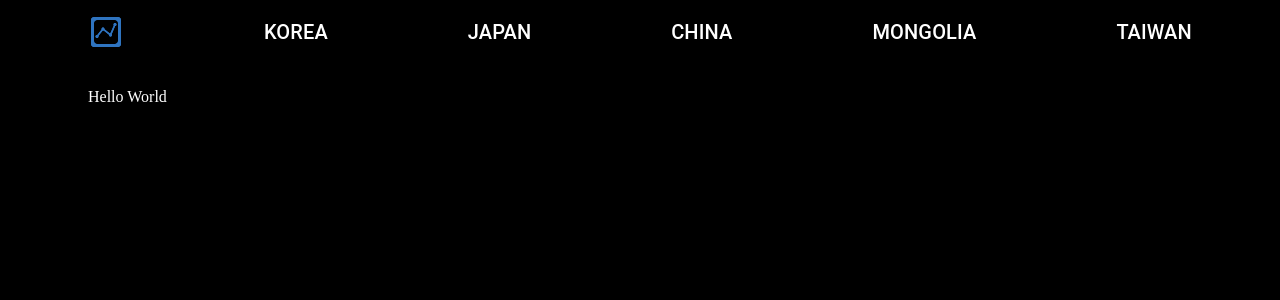
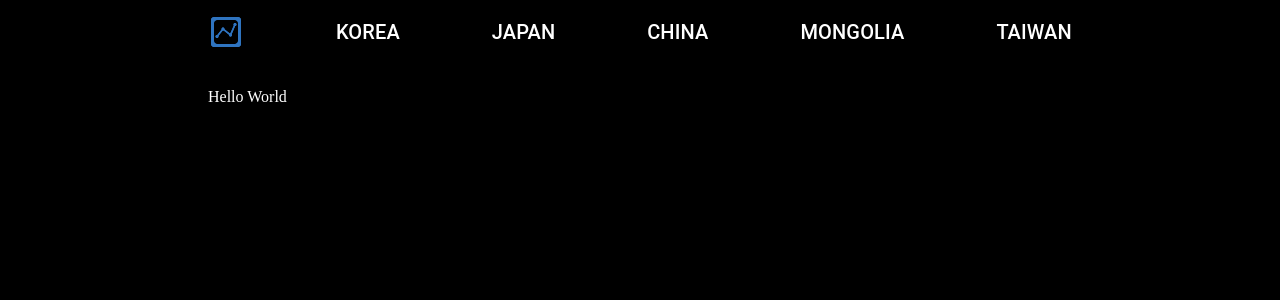
Before and after one commit to monitmonit/dev, a Next.js app: page / in a window 1280 px wide. Shown: the top 300 px of the page. Built offline with nearby package versions, Linux system fonts and the light colour scheme.

Commit message:
chore: change baselayout max-width

```diff
--- a/src/components/korea/Card.tsx
+++ b/src/components/korea/Card.tsx
@@ -10,7 +10,7 @@ interface CardProps {
 
 const Card: React.FC<CardProps> = ({ width = 'auto', height = 'auto', children }) => {
   return (
-    <MyCard width={width} height={height} padding={1.5} flexGrow={1}>
+    <MyCard width={width} height={height} padding={1.5} flexGrow="1">
       {children}
     </MyCard>
   );
--- a/src/components/korea/index.tsx
+++ b/src/components/korea/index.tsx
@@ -36,13 +36,13 @@ const Main: React.VFC = () => {
 
   if (isSuccess) {
     return (
-      <Box position="relative" display="flex" flexDirection="column" gap={2}>
-        <Box display="flex" gap={2}>
+      <Box position="relative" display="flex" flexDirection="column" gap={2} height="100%">
+        <Box display="flex" gap={2} flexGrow="1">
           <TodayCases data={total.data} />
           <AccumulatedCases data={total.data} />
           <Vaccine data={vaccine.data} />
         </Box>
-        <Box>
+        <Box flexGrow="2">
           <History data={history.data} />
         </Box>
       </Box>
--- a/src/components/layout/BaseLayout.tsx
+++ b/src/components/layout/BaseLayout.tsx
@@ -1,4 +1,5 @@
 import React from 'react';
+import Box from '@mui/material/Box';
 import Container from '@mui/material/Container';
 import Header from './Header';
 import GlobalStyle from '../../styles/GlobalStyle';
@@ -7,9 +8,11 @@ const BaseLayout: React.FC = ({ children }) => {
   return (
     <React.Fragment>
       <GlobalStyle />
-      <Container sx={{ maxWidth: '1382px' }}>
-        <Header />
-        <Container sx={{ flexGrow: 1, py: 3 }}>{children}</Container>
+      <Container maxWidth={false} sx={{ maxWidth: '960px' }}>
+        <Box display="flex" alignItems="center" flexDirection="column" height="100vh">
+          <Header />
+          <Container sx={{ flexGrow: '1', py: 3 }}>{children}</Container>
+        </Box>
       </Container>
     </React.Fragment>
   );
--- a/src/components/layout/Header.tsx
+++ b/src/components/layout/Header.tsx
@@ -14,7 +14,7 @@ const Header: React.VFC = () => {
   };
 
   return (
-    <Box sx={{ flexGrow: 1 }}>
+    <Box width="100%">
       <AppBar position="static" color="transparent">
         <Toolbar sx={{ justifyContent: 'space-between' }}>
           <HomeMenu />
```
Also changed, not shown: src/components/korea/History.tsx (+4 -4 lines).
